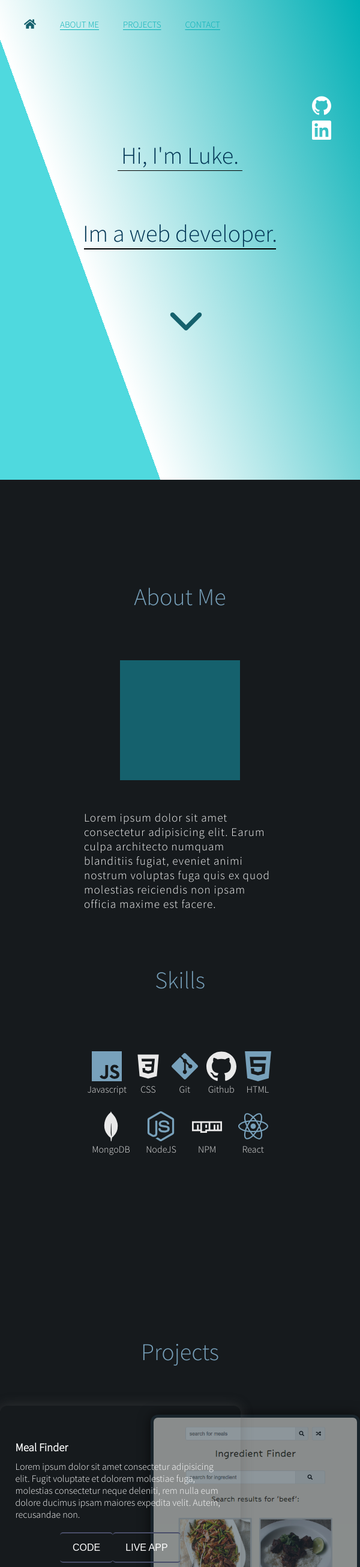
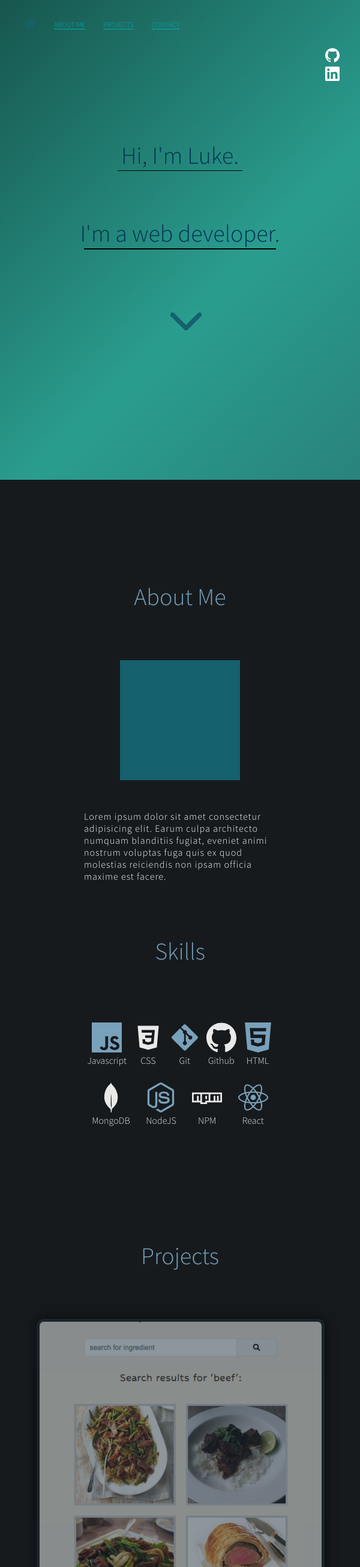
Before and after one commit to LukeWPhillips/Portfolio, a React (Create React App) app: page /page in a window 600 px wide. Shown: the top 2613 px of the page at 60% size. Built offline with nearby package versions, Linux system fonts and the light colour scheme; a web font is replaced by a local one.

Commit message:
more styling

```diff
--- a/src/App.js
+++ b/src/App.js
@@ -16,7 +16,7 @@ function App() {
         <Navbar />
         {/* <Burger /> */}
         <Routes>
-          <Route path="/" element={<Home />} />
+          <Route path="/Portfolio" element={<Home />} />
           <Route exact path="/page" element={<HashLinkPage />} />
         </Routes>
         <Footer />
--- a/src/index.css
+++ b/src/index.css
@@ -16,8 +16,6 @@ body {
   margin: 0;
   font-family: 'source sans pro', 'monospace', sans-serif;
   box-sizing: border-box;
-
-
 
 }
 
@@ -49,7 +47,7 @@ body {
 
 .nav-item {
 
-  margin-left: 40px;
+  margin-left: 30px;
   font-family: 'source sans pro';
   font-style: bold;
 
@@ -67,7 +65,7 @@ body {
 }
 
 .github a {
-  font-size: 2rem;
+  font-size: 1.5rem;
   margin-right: 2rem;
   color: white;
   cursor: pointer;
@@ -75,7 +73,7 @@ body {
 }
 
 .linkedin a {
-  font-size: 2rem;
+  font-size: 1.5rem;
   margin-right: 2rem;
   color: white;
   cursor: pointer;
@@ -92,11 +90,24 @@ body {
 }
 
 @media(max-width: 600px) {
+  .nav-items {
+    display: flex;
+    justify-content: center;
+    align-items: center;
+    list-style: none;
+    font-size: 12px;
+
+
+  }
+}
+
+@media(max-width: 600px) {
   .connect-container {
     flex-direction: column;
     position: absolute;
-    right: 1rem;
-    top: 10rem;
+    right: 0.1rem;
+    top: 5rem;
+
 
   }
 }
@@ -143,8 +154,11 @@ body {
 .home {
 
   text-align: center;
-
-  background: linear-gradient(70deg, #4fd9de 30%, rgba(0, 0, 0, 0) 30%, #00afb5);
+  background: linear-gradient(-45deg, #264653, #2a9d8f, #000000, #e76f51);
+  background-size: 400% 400%;
+  animation: gradient 20s ease infinite;
+  height: 100vh;
+  /* background: linear-gradient(70deg, #4fd9de 30%, rgba(0, 0, 0, 0) 30%, #00afb5); */
   height: 100vh;
   display: flex;
   align-items: center;
@@ -262,7 +276,13 @@ body {
 }
 
 .projects-container {
-  padding-top: 10rem;
+  padding-top: 3rem;
+}
+
+@media (min-width: 600px) {
+  .about-description {
+    width: 80%;
+  }
 }
 
 @media (min-width: 1024px) {
@@ -348,10 +368,13 @@ body {
   color: #fefefe;
 }
 
-@media screen and (max-width: 600px) {
+@media screen and (max-width: 768px) {
   .about-description {
     width: 20rem;
+    font-size: 1rem;
   }
+
+
 }
 
 .projects-container {
@@ -481,28 +504,37 @@ body {
   }
 
   .item .left {
-    width: 90%;
+    width: 80%;
   }
 
   .item .right {
-    width: 80%;
-    margin-left: 0;
-    margin-top: -180px;
+    width: 70%;
+    margin-left: 0px;
+    margin-top: -50px;
   }
 
-  .project-buttons, .project-icons {
+  .item.reverse {
+    flex-direction: column;
+
+  }
+
+  .item.reverse .right {
+    width: 70%;
+    margin-left: 0px;
+    margin-top: -50px;
+  }
+
+  .item.reverse .left {
+    margin-left: 2px;
+    width: 80%;
+  }
+
+  /* .project-buttons, .project-icons {
     display: flex;
     justify-content: center;
     align-items: center;
-  }
+  } */
 
-  .item:nth-child(even) {
-    flex-direction: column;
-  }
-
-  .item:nth-child(even) .left {
-    margin-left: 0;
-  }
 }
 
 
@@ -726,6 +758,20 @@ p, h1 {
   }
 }
 
+@keyframes gradient {
+  0% {
+    background-position: 0% 50%;
+  }
+
+  50% {
+    background-position: 100% 50%;
+  }
+
+  100% {
+    background-position: 0% 50%;
+  }
+}
+
 
 
 @keyframes slide-in {
--- a/src/pages/Home.jsx
+++ b/src/pages/Home.jsx
@@ -11,7 +11,7 @@ function Home() {
           <span className="underline1"></span>
         </p>
         <p className="header">
-          Im a web developer.
+          I'm a web developer.
           <span className="underline2"></span>
         </p>
       </header>
```
Also changed, not shown: src/alternate.css (deleted, +0 -127 lines), src/assets/jpg/stars.jpg (added).
